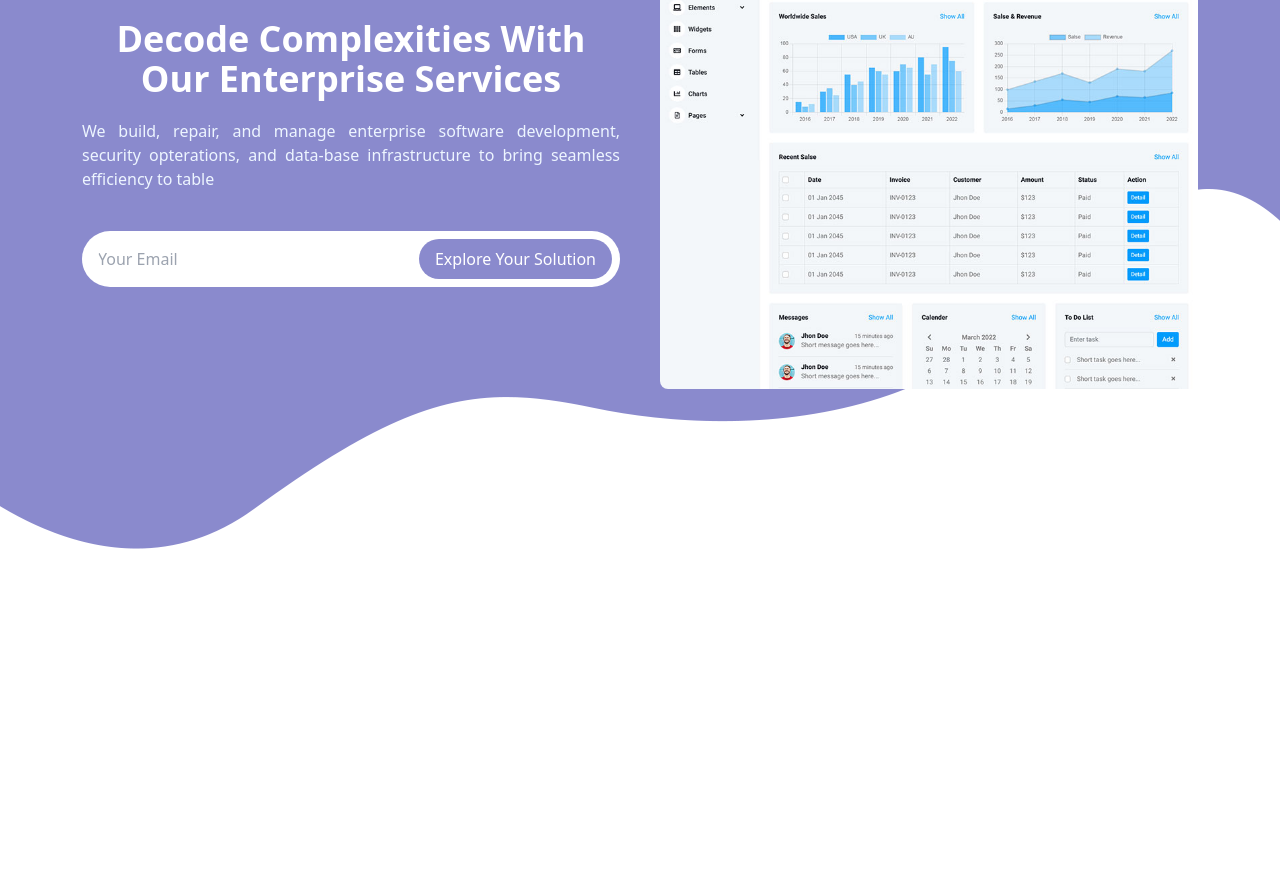
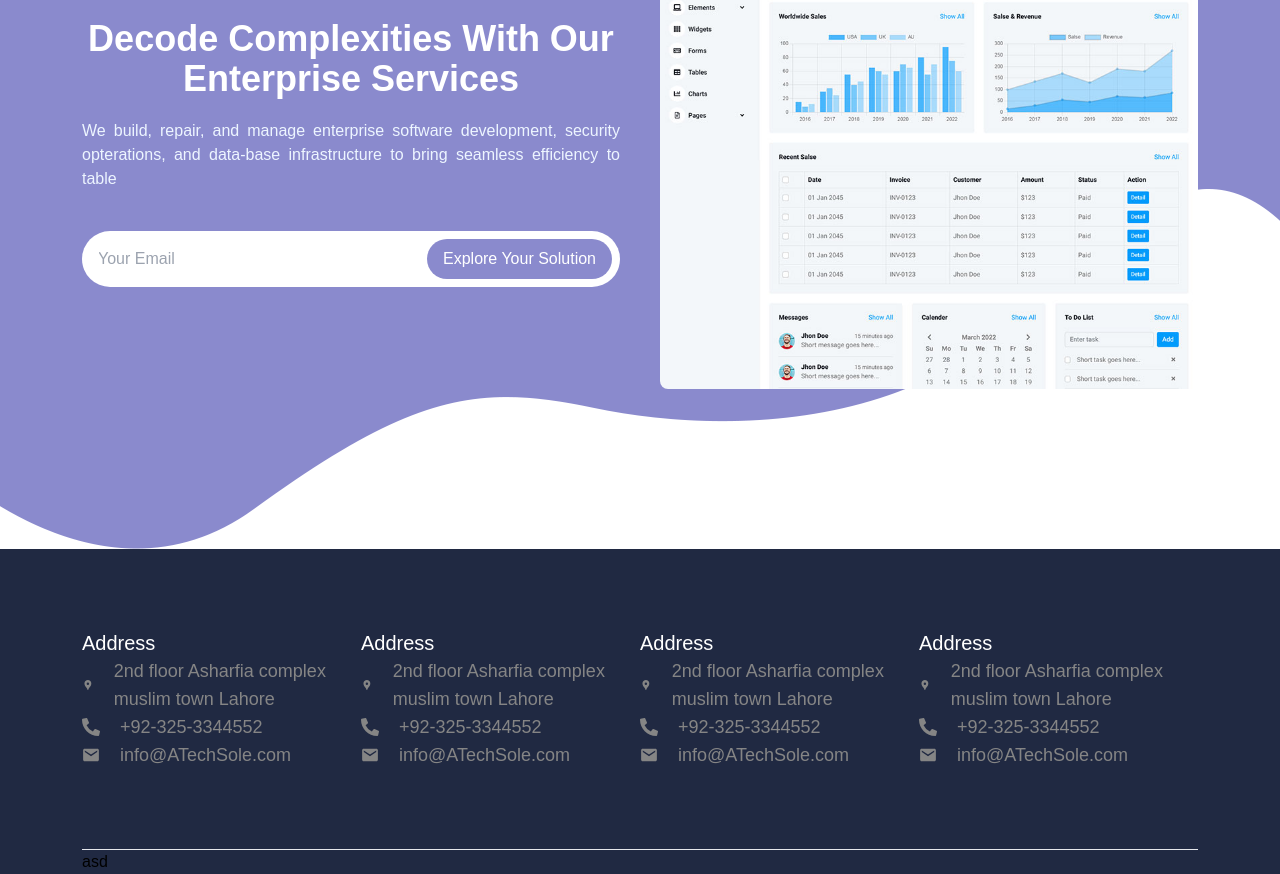
Before and after one commit to muazkhalid936/AtechSole, a React (Vite) app: page /About in a window 1280 px wide. Shown: the part 243-1117 px from the top of the page. Before the commit the page ends 800 px from the top, so only its background shows below. Built offline with nearby package versions, Linux system fonts and the light colour scheme.

Commit message:
Working on footer

```diff
--- a/src/App.jsx
+++ b/src/App.jsx
@@ -3,6 +3,7 @@ import { Route, Routes } from "react-router-dom";
 import Home from "./pages/Home";
 import About from "./pages/About";
 import Navbar from "./components/Navbar";
+import Footer from "./components/Footer";
 const App = () => {
   return (
     <div>
@@ -11,6 +12,7 @@ const App = () => {
         <Route path="/" element={<Home />} />
         <Route path="/About" element={<About />} />
       </Routes>
+      <Footer />
     </div>
   );
 };
--- /dev/null
+++ b/src/components/Footer.jsx
@@ -0,0 +1,71 @@
+import React from "react";
+import { MdLocationPin } from "react-icons/md";
+import { FaPhoneAlt } from "react-icons/fa";
+import { IoMdMail } from "react-icons/io";
+
+const Footer = () => {
+  return (
+    <div className="bg-footer flex flex-col">
+      <div className="container py-20 grid md:grid-cols-2 lg:grid-cols-4">
+        <div>
+          <div className="text-white text-xl">Address</div>
+          <div className="text-footer-text text-lg flex gap-5 items-center">
+            <MdLocationPin /> 2nd floor Asharfia complex muslim town Lahore
+          </div>
+          <div className="text-footer-text text-lg flex gap-5 items-center">
+            <FaPhoneAlt /> +92-325-3344552
+          </div>
+          <div className="text-footer-text text-lg flex gap-5 items-center">
+            <IoMdMail />
+            info@ATechSole.com
+          </div>
+        </div>
+        <div>
+          <div className="text-white text-xl">Address</div>
+          <div className="text-footer-text text-lg flex gap-5 items-center">
+            <MdLocationPin /> 2nd floor Asharfia complex muslim town Lahore
+          </div>
+          <div className="text-footer-text text-lg flex gap-5 items-center">
+            <FaPhoneAlt /> +92-325-3344552
+          </div>
+          <div className="text-footer-text text-lg flex gap-5 items-center">
+            <IoMdMail />
+            info@ATechSole.com
+          </div>
+        </div>
+        <div>
+          <div className="text-white text-xl">Address</div>
+          <div className="text-footer-text text-lg flex gap-5 items-center">
+            <MdLocationPin /> 2nd floor Asharfia complex muslim town Lahore
+          </div>
+          <div className="text-footer-text text-lg flex gap-5 items-center">
+            <FaPhoneAlt /> +92-325-3344552
+          </div>
+          <div className="text-footer-text text-lg flex gap-5 items-center">
+            <IoMdMail />
+            info@ATechSole.com
+          </div>
+        </div>
+        <div>
+          <div className="text-white text-xl">Address</div>
+          <div className="text-footer-text text-lg flex gap-5 items-center">
+            <MdLocationPin /> 2nd floor Asharfia complex muslim town Lahore
+          </div>
+          <div className="text-footer-text text-lg flex gap-5 items-center">
+            <FaPhoneAlt /> +92-325-3344552
+          </div>
+          <div className="text-footer-text text-lg flex gap-5 items-center">
+            <IoMdMail />
+            info@ATechSole.com
+          </div>
+        </div>
+      </div>
+
+      <div className="container">
+        <hr />asd
+      </div>
+    </div>
+  );
+};
+
+export default Footer;
--- a/src/index.css
+++ b/src/index.css
@@ -1,7 +1,11 @@
 @tailwind base;
 @tailwind components;
 @tailwind utilities;
+@import url("https://fonts.googleapis.com/css2?family=Heebo:wght@100..900&display=swap");
 
+* {
+  font-family: "Heebo", sans-serif;
+}
 .p-s {
   margin: 100px auto;
   padding: 0px 15px;
--- a/tailwind.config.js
+++ b/tailwind.config.js
@@ -7,6 +7,8 @@ export default {
         primary: "rgba(22, 22, 156, 0.5)",
         light: "#EDF5FF",
         "over-light": "#f8f9fa",
+        footer: "#202942",
+        "footer-text": "#858585",
       },
       height: {
         "77p": "77%",
```
